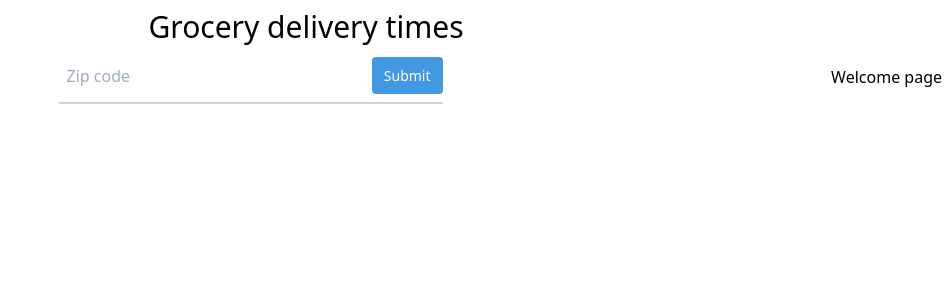
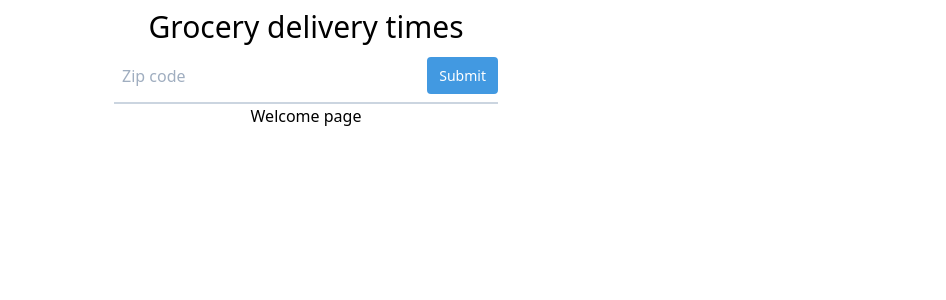
Before and after one commit to xcv58/grocery-delivery-times, a Next.js app: page / in a window 1280 px wide. Shown: the top 300 px of the page, without its empty margins (334-1280 px from the left). Built offline with nearby package versions, Linux system fonts and the light colour scheme.

Commit message:
Fix the index page layout issue

```diff
--- a/components/ZipInput.js
+++ b/components/ZipInput.js
@@ -6,7 +6,7 @@ export default ({ zip = '' }) => {
   const [typed, setTyped] = useState(false)
   return (
     <form
-      className="w-full max-w-sm mx-auto"
+      className="w-full mx-auto"
       onSubmit={(e) => {
         e.preventDefault()
         if (value) {
@@ -16,7 +16,7 @@ export default ({ zip = '' }) => {
         }
       }}
     >
-      <div className="flex items-center py-2 border-b-2 border-gray-400 focus-within:border-blue-500 hover:border-blue-300">
+      <div className="flex items-center max-w-sm py-2 mx-auto border-b-2 border-gray-400 focus-within:border-blue-500 hover:border-blue-300">
         <input
           className="w-full px-2 py-1 mr-3 leading-tight text-gray-700 bg-transparent border-none appearance-none focus:outline-none"
           placeholder="Zip code"
```
